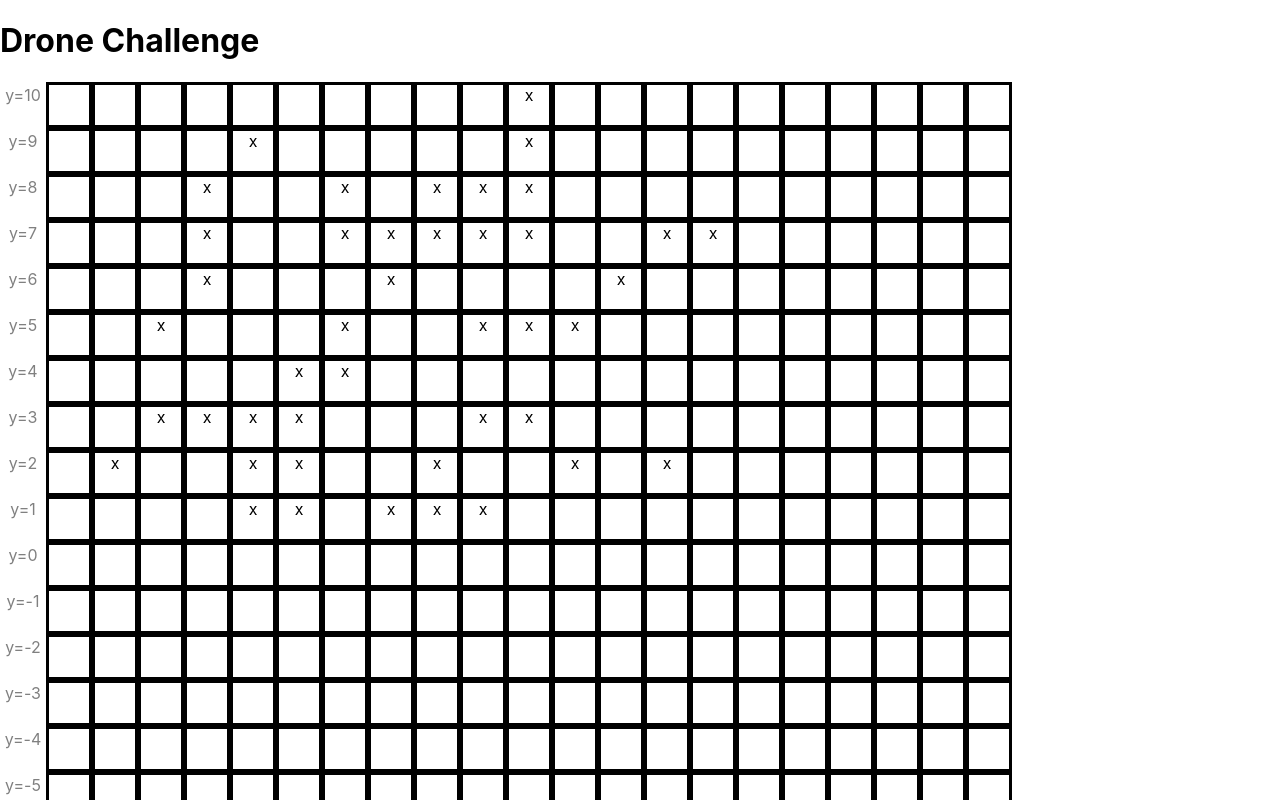
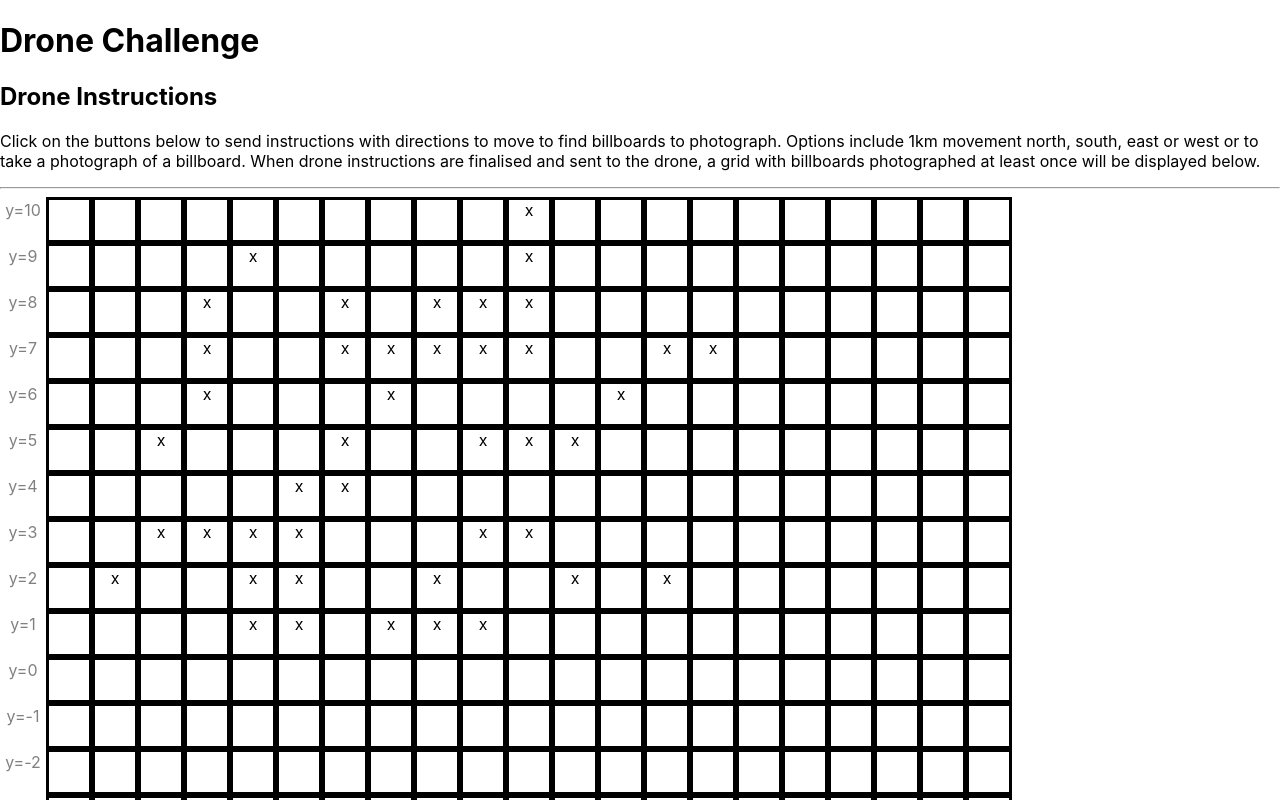
Before and after one commit to Shash833/Coding-Challenge-, a React (Create React App) app: page / in a window 1280 px wide. Shown: the top 800 px of the page. Built offline with nearby package versions, Linux system fonts and the light colour scheme; the HTML template or start-up script is replaced by a standard one.

Commit message:
drone instructions

```diff
--- a/src/App.js
+++ b/src/App.js
@@ -1,6 +1,7 @@
 import React, { useState } from 'react';
 import Header from "./Components/Header"
 import Container from "./Components/Container"
+import Row from "./Components/Row"
 import Grid from './Components/Grid'
 import './App.css';
 
@@ -10,7 +11,14 @@ function App() {
   return (<div>
     <Header />
     <Container>
-      <Grid droneData={droneData}></Grid>
+      <Row>
+        <h2>Drone Instructions</h2>
+        <p> Click on the buttons below to send instructions with directions to move to find billboards to photograph. Options include 1km movement north, south, east or west or to take a photograph of a billboard. When drone instructions are finalised and sent to the drone, a grid with billboards photographed at least once will be displayed below. </p>
+      </Row>
+      <hr />
+      <Row>
+        {droneData.length ? <Grid droneData={droneData}></Grid> : null}
+      </Row>
     </Container>
 
   </div>
--- a/src/Components/Row.js
+++ b/src/Components/Row.js
@@ -0,0 +1,12 @@
+import React from 'react'
+import { Row } from 'react-bootstrap'
+
+function Rows({ children }) {
+    return (
+        <>
+            <Row>{children}</Row>
+        </>
+    )
+}
+
+export default Rows
```
